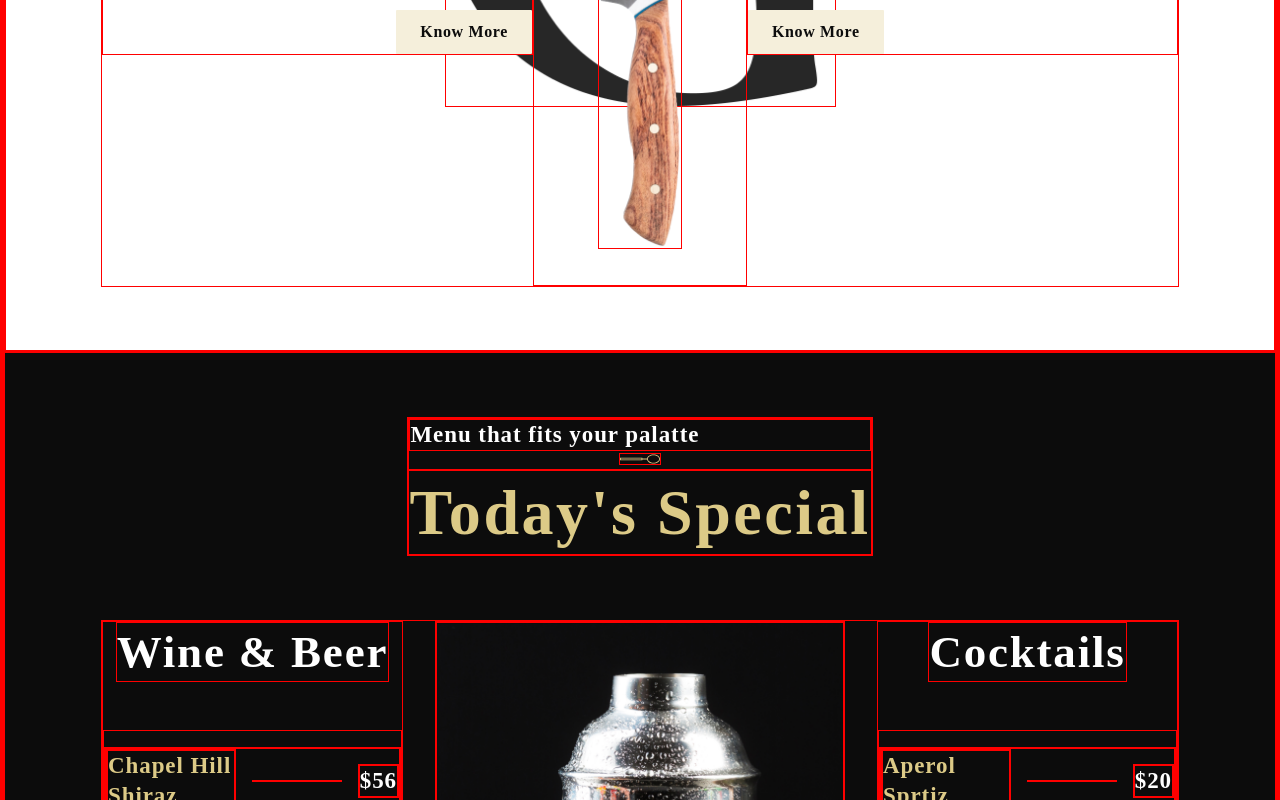
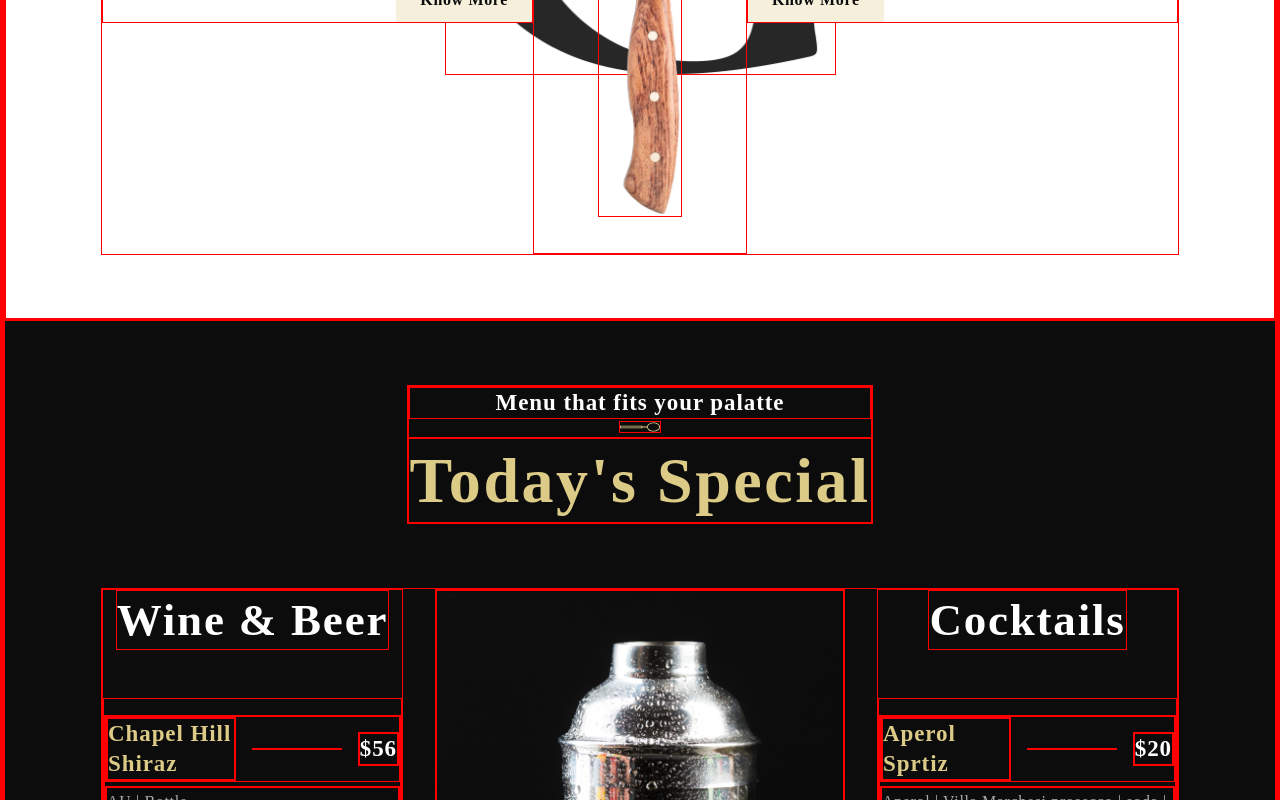
Before and after one commit to ctseng07/react-restaurant-page, a React (Create React App) app: page / in a window 1280 px wide. Shown: the part 1579-2379 px from the top of the page. Built offline with nearby package versions, Linux system fonts and the light colour scheme; a web font is replaced by a local one.

Commit message:
Fix text align bug

```diff
--- a/src/container/Header/Header.css
+++ b/src/container/Header/Header.css
@@ -1,6 +1,6 @@
-* {
+/* * {
     border: 1px solid red;
-}
+} */
 
 .rest__header {
     display: flex;
@@ -30,8 +30,6 @@
     font-weight: 700;
     line-height: 30px;
     letter-spacing: 0.04em;
-    text-align: left;
-
 }
 
 .rest__header-content_headline {
@@ -55,8 +53,6 @@
     line-height: 28px;
     letter-spacing: 0.04em;
     text-align: left;
-
-    margin-bottom: 2rem;
 }
 
 .rest__header-image {
```
